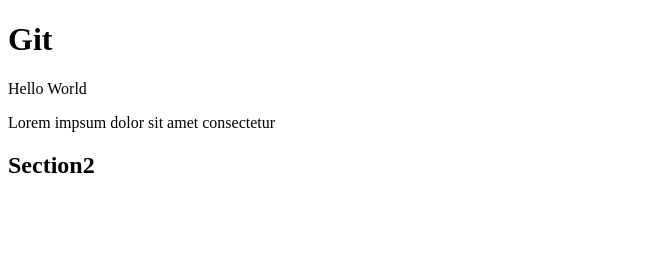
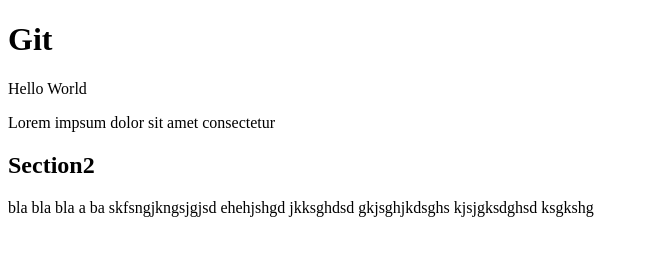
Before and after one commit to Relya88/GIT, a plain HTML site: page index.html in a window 1280 px wide. Shown: the whole page, without its empty margins (0-649 px from the left). Drawn offline with Linux system fonts and the light colour scheme.

Commit message:
fourth commit

```diff
--- a/index.html
+++ b/index.html
@@ -15,5 +15,7 @@
     <section>
         <h2>Section2</h2>
     </section>
+
+    <p>bla bla bla a ba skfsngjkngsjgjsd ehehjshgd jkksghdsd gkjsghjkdsghs kjsjgksdghsd ksgkshg</p>
 </body>
 </html>
```
Also changed, not shown: 1 other file.
